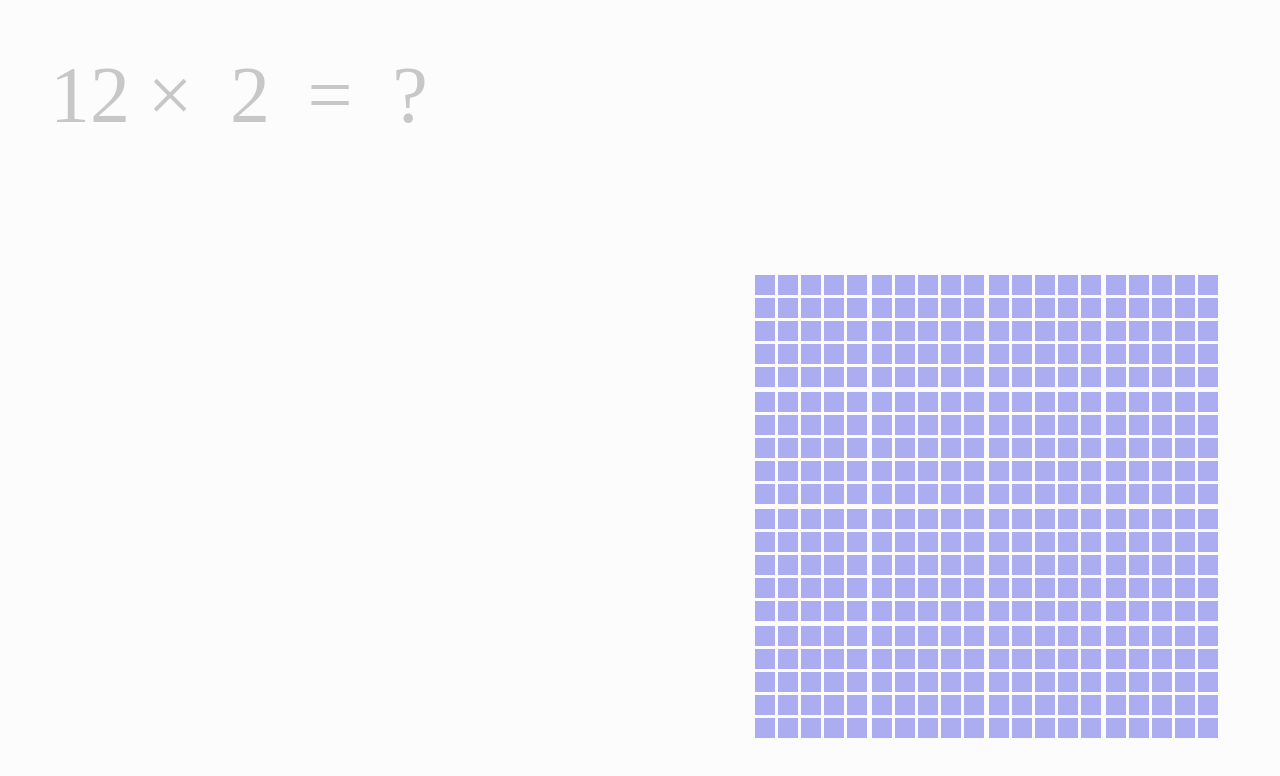
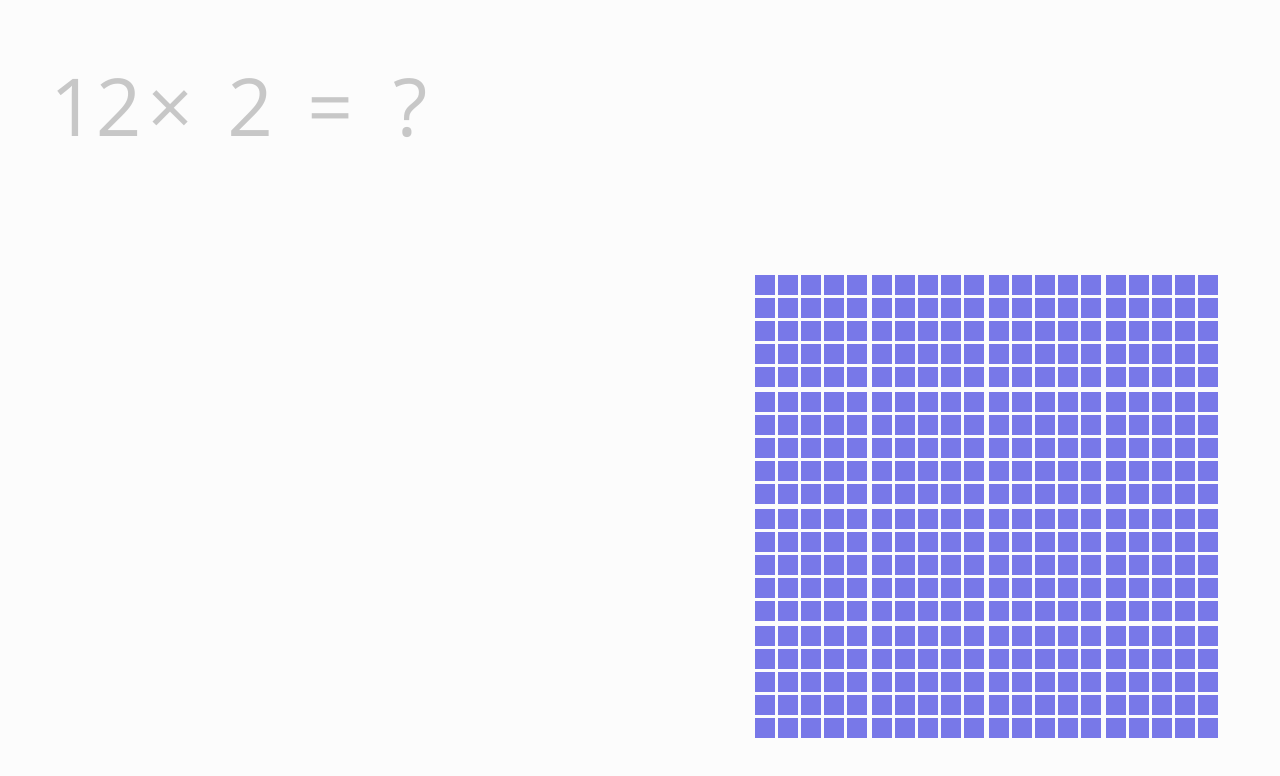
Before and after one commit to ryota-ka/20x20, a plain HTML site: page index.html in a window 1280 px wide. Drawn offline with nearby package versions, Linux system fonts and the light colour scheme.

Commit message:
Changed font into Open Sans

```diff
--- a/index.html
+++ b/index.html
@@ -2,6 +2,7 @@
 <html>
   <head>
     <meta charset="utf-8">
+    <link href="http://fonts.googleapis.com/css?family=Open+Sans:300" rel="stylesheet" type="text/css">
     <link rel="stylesheet" type="text/css" href="style.css">
     <script type="text/javascript" src="http://ajax.googleapis.com/ajax/libs/jquery/1.11.0/jquery.min.js"></script>
     <script type="text/javascript" src="main.js"></script>
--- a/style.css
+++ b/style.css
@@ -5,6 +5,8 @@
 
 body {
   background-color: #fcfcfc;
+  font-family: 'Open Sans', san-serif;
+  font-weight: 300;
 }
 
 input {
@@ -48,10 +50,9 @@ span.iscorrect {
 }
 
 #background {
-  position: absolute;
+  position: fixed;
   right: 30px;
   bottom: 30px;
-  opacity: 0.6;
 }
 
 .cell {
```
